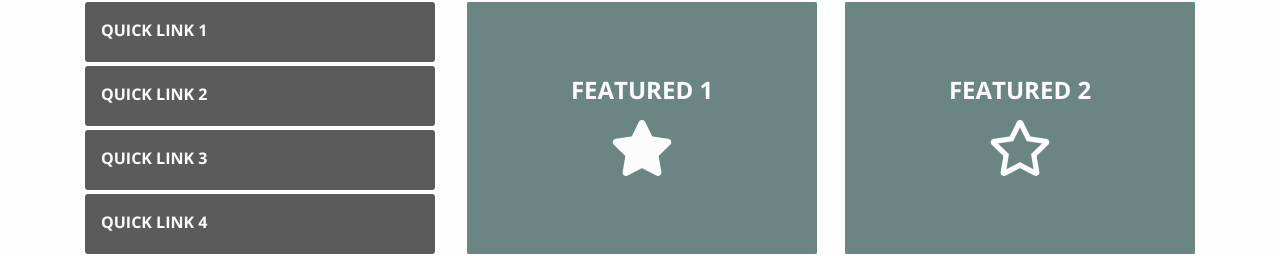
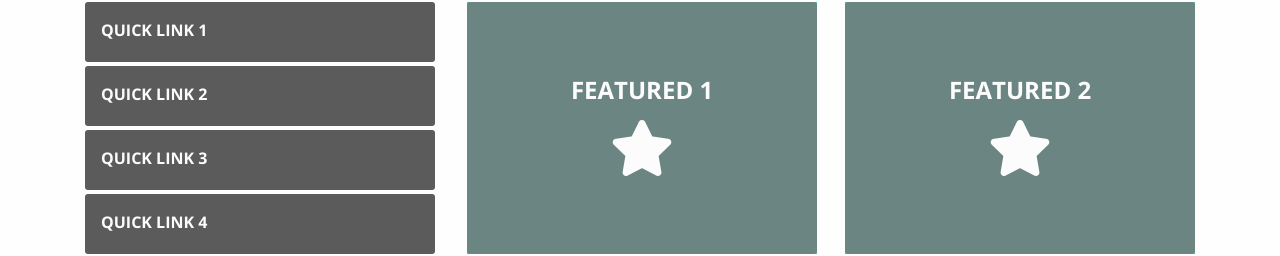
Before and after one commit to susyzan/accessible-bootstrap-template, a plain HTML site: page index.html in a window 1280 px wide. Shown: the part 426-682 px from the top of the page. Drawn offline with nearby package versions, Linux system fonts and the light colour scheme.

Commit message:
Updated icon

```diff
--- a/index.html
+++ b/index.html
@@ -181,7 +181,7 @@
                         <div class="background-overlay h-100" style="background-image:url('assets/images/image-1.jpg')">
                             <a href="./index.html" class="quick-link-square h-100 p-3">
                                 <span>Featured 2<br>
-                                    <i class="far fa-star" aria-hidden="true"><span class="sr-only">Lorem ipsum</span></i>
+                                    <i class="fas fa-star" aria-hidden="true"><span class="sr-only">Lorem ipsum</span></i>
                                 </span>
                             </a>
                         </div>
```
